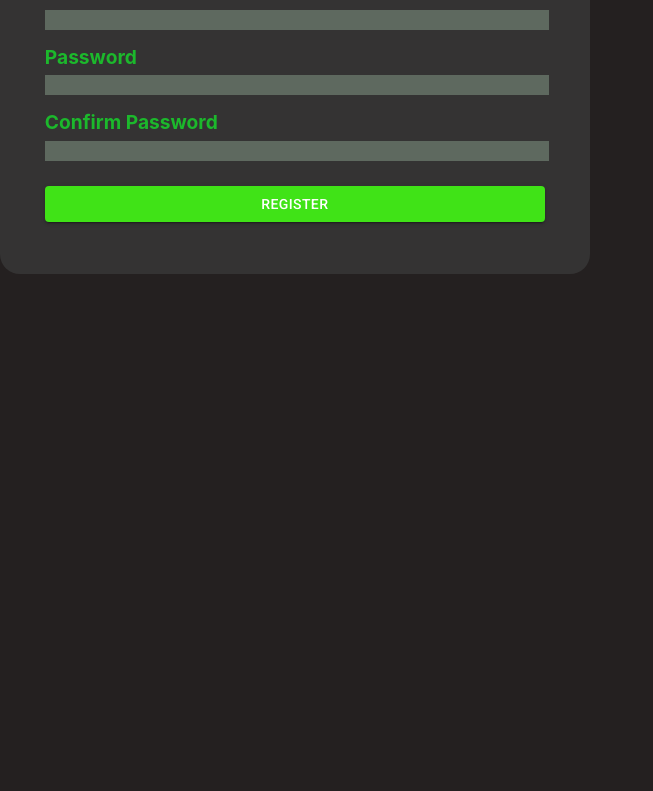
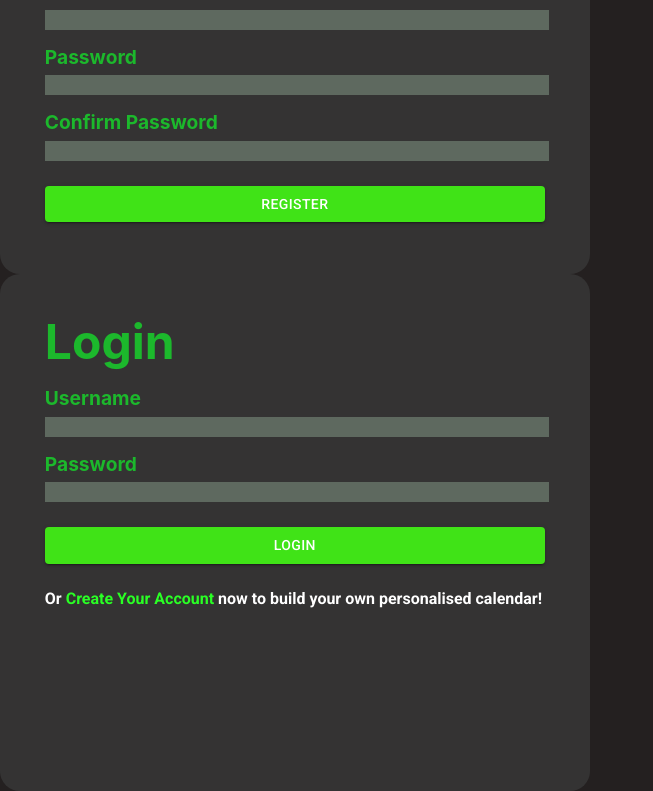
Before and after one commit to csesoc/trainee-3-22t2-fomo, a React (Create React App) app in the folder client/: page / in a window 1280 px wide. Shown: the part 243-1034 px from the top of the page, without its empty margins (0-653 px from the left). Before the commit the page ends 800 px from the top, so only its background shows below. Built offline with nearby package versions, Linux system fonts and the light colour scheme.

Commit message:
able to run register and login paths from frontend

```diff
--- a/client/src/App.js
+++ b/client/src/App.js
@@ -8,6 +8,7 @@ function App() {
   return (
     <div className="App">
       <Register />
+      <Login />
     </div>
   );
 }
--- a/client/src/components/LoginRegister/Login.js
+++ b/client/src/components/LoginRegister/Login.js
@@ -1,35 +1,70 @@
-import React from 'react'
+import { useState } from 'react'
 import { Button } from '@mui/material'
 import './Login.css'
 
 const Login = () => {
+
+  const [inputs, setInputs] = useState({
+    username: '',
+    password: '',
+  });
+
+  const handleChange = (e) => {
+    const name = e.target.name;
+    const value = e.target.value;
+    setInputs(values => ({...values, [name]: value}))
+  }
+
+  const handleSubmit = (e) => {
+
+    e.preventDefault();
+
+    fetch("http://localhost:5000/login", {
+      method: "post",
+      headers: {
+        'Accept': 'application/json',
+        'Content-Type': 'application/json'
+      },
+
+      //make sure to serialize your JSON body
+      body: JSON.stringify({
+        username: inputs.username,
+        password: inputs.password,
+      })
+    })
+    .then((response) => response.json())
+    .then((data) => {console.log(data)})
+    .catch(err => {console.log(err)});
+  }
+
   return (
     // CONTAINER
-    <form className='container'>
+    <form onSubmit={handleSubmit} className='container'>
       {/*LOGIN TITLE*/}
       <h1 className='headerText'>Login</h1>
       {/*INPUT BARS*/}
       <div className="input">
-            {/*EMAIL INPUT*/}
+        {/*USERNAME INPUT*/}
         <div className="miniInput">
-                <h3 className='inputText'>Email</h3>
-                <input className='inputBar' type='text' />
+          <h3 className='inputText'>Username</h3>
+          <input name='username' className='inputBar' type='text'
+          value={inputs.username} onChange={handleChange} />
         </div>
         {/*PASSWORD INPUT*/}
         <div className="miniInput">
           <h3 className='inputText'>Password</h3>
-                <input className='inputBar' type='text' />
+          <input name='password' className='inputBar' type='text'
+          value={inputs.password} onChange={handleChange} />
         </div>
       </div>
       {/*BUTTON*/}
-        <Button variant="contained" fullWidth  sx={{ mt: '5%', backgroundColor: '#40E317'}}>
+      <Button type="submit" variant="contained" fullWidth  sx={{ mt: '5%', backgroundColor: '#40E317'}}>
           LOGIN
       </Button>
       {/*TEXT AT BOTTOM*/}
       <div className="registerText">
           <p className='regisText'>Or <a>Create Your Account</a> now to build your own personalised calendar!</p>
       </div>
-
     </form>
   )
 }
--- a/client/src/components/LoginRegister/Register.js
+++ b/client/src/components/LoginRegister/Register.js
@@ -25,7 +25,7 @@ const Register = () => {
       return
     }
 
-    fetch("http://localhost:5000/login", {
+    fetch("http://localhost:5000/register", {
       method: "post",
       headers: {
         'Accept': 'application/json',
```
Also changed, not shown: 1 other file (tests, documents, lock files or other folders). Lines whose indentation alone changed are shown as unchanged.
